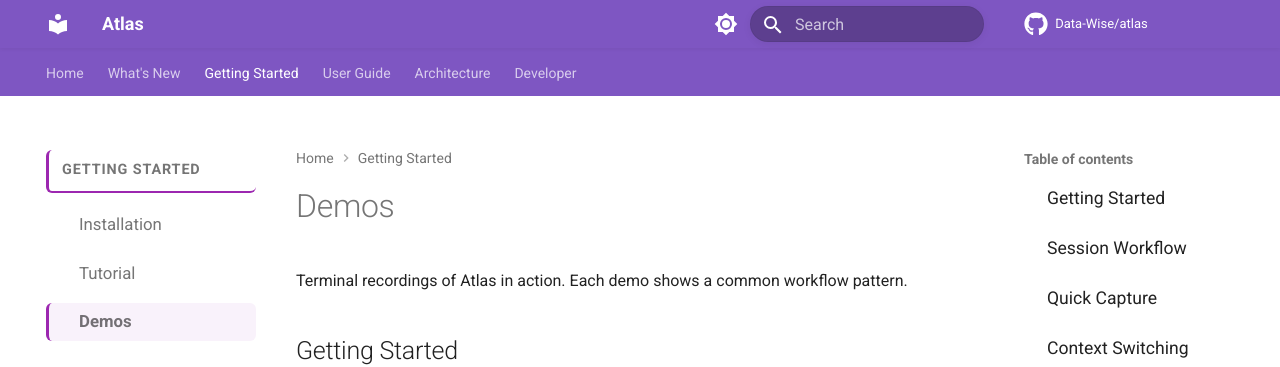
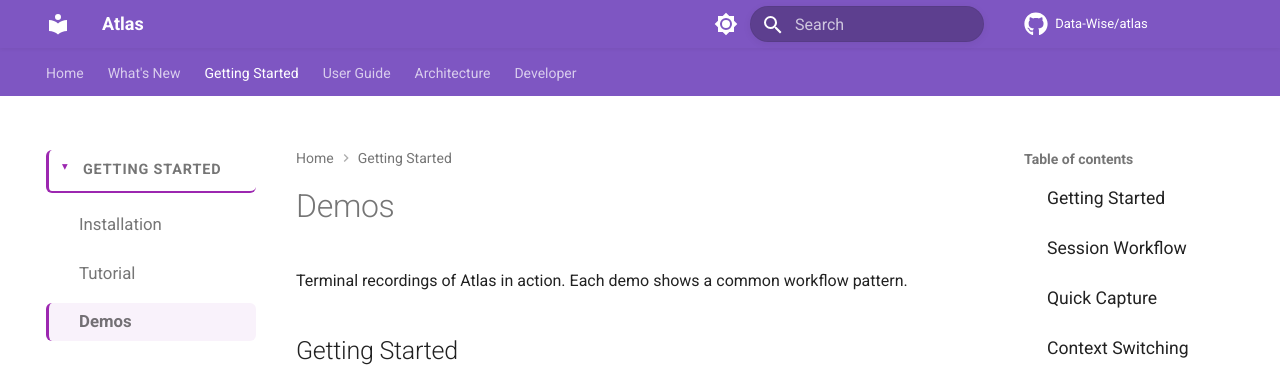
Before and after one commit to Data-Wise/atlas, an MkDocs documentation site: the page built from docs/DEMOS.md, in a window 1280 px wide. Shown: the top 367 px of the page. Built offline with MkDocs 1.6.1 and Material for MkDocs 9.7.7, drawn with Linux system fonts in a browser that asks for light colours; comment, search, counter and statistics services are not loaded.

Commit message:
docs: foldable sidebar sections with rotating chevron arrows
- Section headers show ▸ arrow that rotates 90° when expanded
- Styled as clickable toggles with cursor:pointer
- Arrow color matches section accent

```diff
--- a/docs/stylesheets/extra.css
+++ b/docs/stylesheets/extra.css
@@ -55,11 +55,22 @@
     rgba(156, 39, 176, 0.08) 0%,
     transparent 100%
   );
+  cursor: pointer;
 }
 
-/* Hide the default chevron on section headers */
+/* Foldable arrow — rotate when expanded */
 .md-nav__item--nested > .md-nav__link::before {
-  display: none;
+  content: "▸";
+  display: inline-block;
+  margin-right: 0.35rem;
+  font-size: 0.7em;
+  transition: transform 0.2s ease;
+  color: var(--atlas-active);
+}
+
+/* Rotate arrow when section is open */
+.md-nav__item--nested > input.md-toggle:checked ~ .md-nav__link::before {
+  transform: rotate(90deg);
 }
 
 /* All nav items — breathing room */
```
